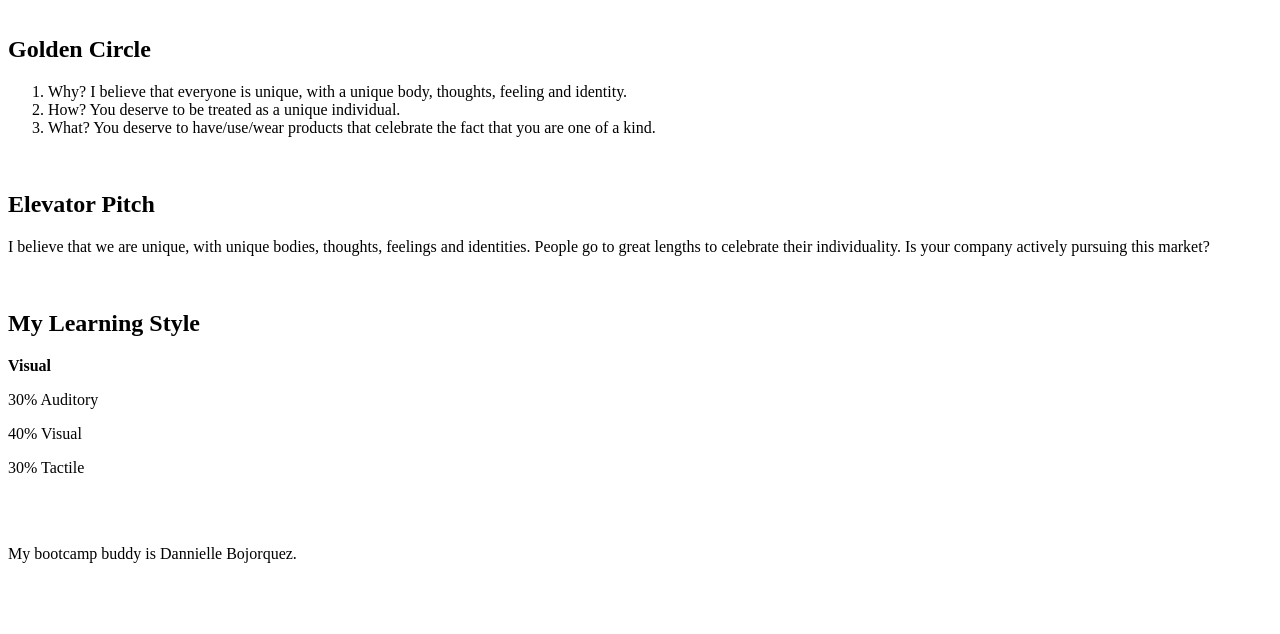
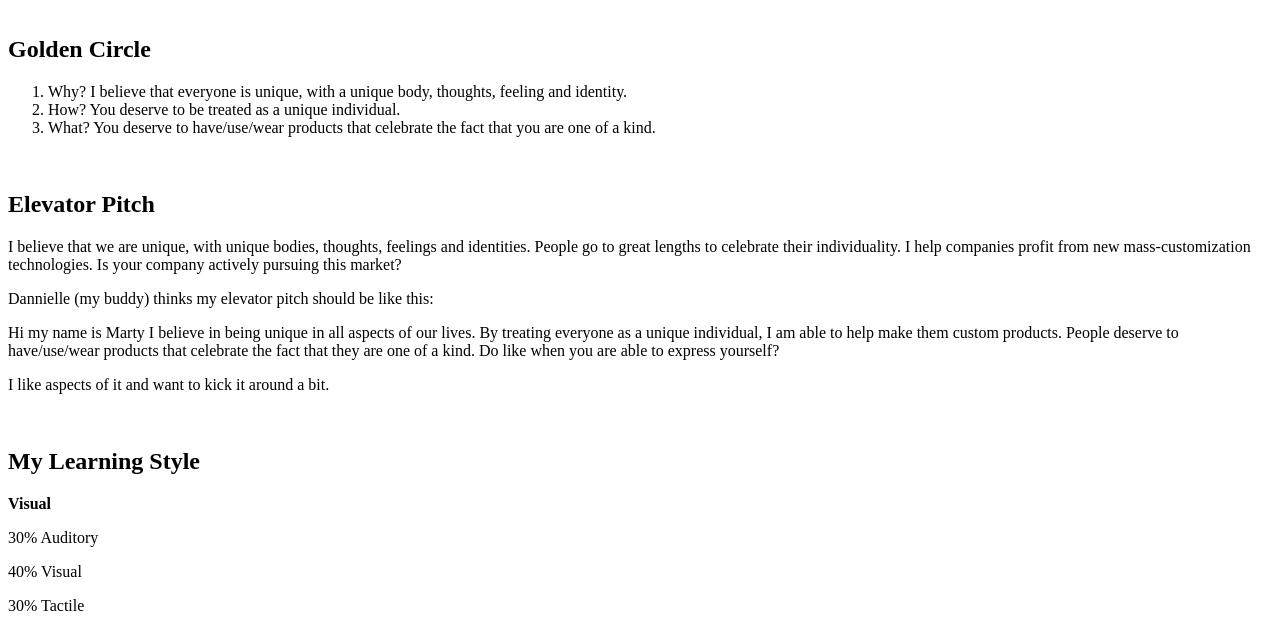
Before and after one commit to MartyBonacci/personal-development, a PHP site: page / in a window 1280 px wide. Shown: the part 391-1025 px from the top of the page. Before the commit the page ends 954 px from the top, so only its background shows below. Run offline with PHP 8.4, Linux system fonts and the light colour scheme.

Commit message:
edited the elevator pitch

```diff
--- a/index.php
+++ b/index.php
@@ -31,7 +31,16 @@
 		</ol>
 		<br/>
 		<h2>Elevator Pitch</h2>
-		<p>I believe that we are unique, with unique bodies, thoughts, feelings and identities. People go to great lengths to celebrate their individuality. Is your company actively pursuing this market?</p>
+		<p>I believe that we are unique, with unique bodies, thoughts, feelings and identities.
+			People go to great lengths to celebrate their individuality.
+			I help companies profit from new mass-customization technologies.
+			Is your company actively pursuing this market?</p>
+		<p>Dannielle (my buddy) thinks my elevator pitch should be like this:</p>
+		<p>Hi my name is Marty I believe in being unique in all aspects of our lives.
+			By treating everyone as a unique individual, I am able to help make them custom products.
+			People deserve to have/use/wear products that celebrate the fact that they are one of a kind.
+			Do like when you are able to express yourself?</p>
+		<p>I like aspects of it and want to kick it around a bit.</p>
 		<br/>
 		<h2>My Learning Style</h2>
 		<p><strong>Visual</strong></p>
```
